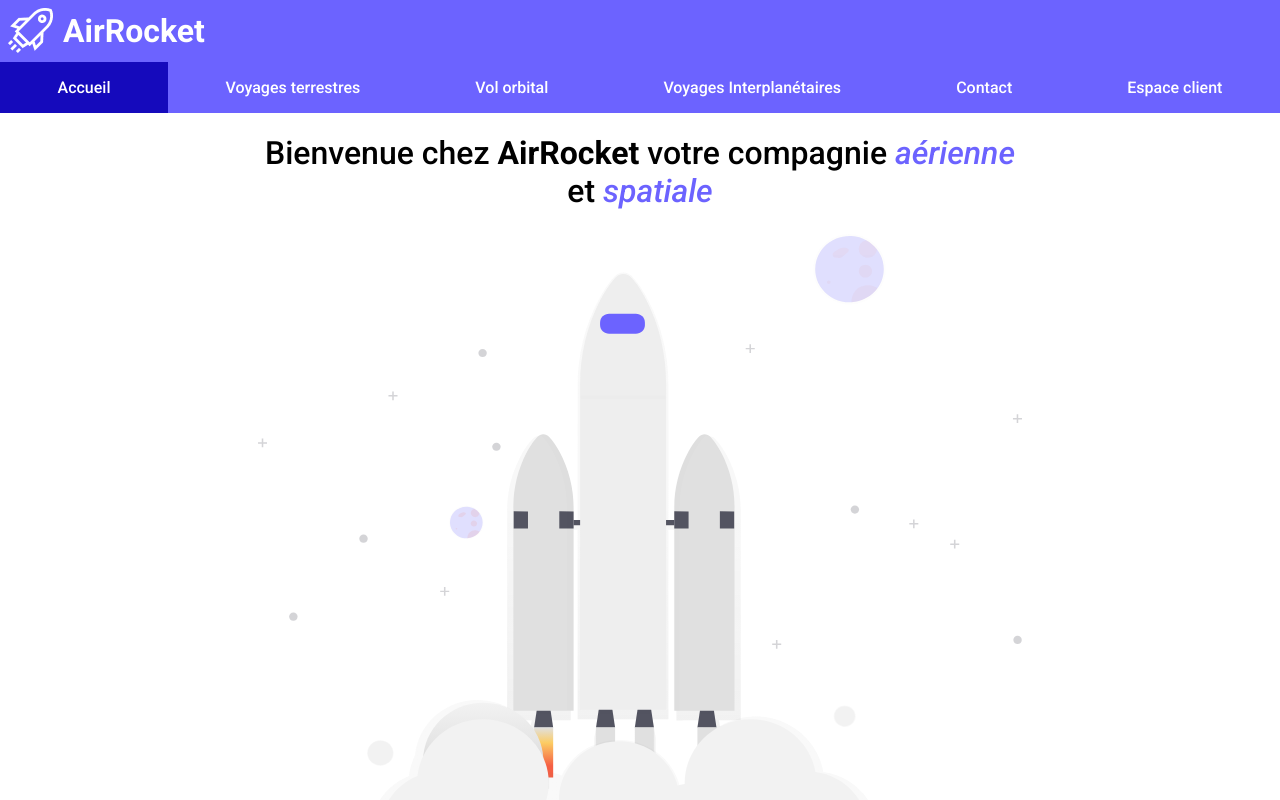
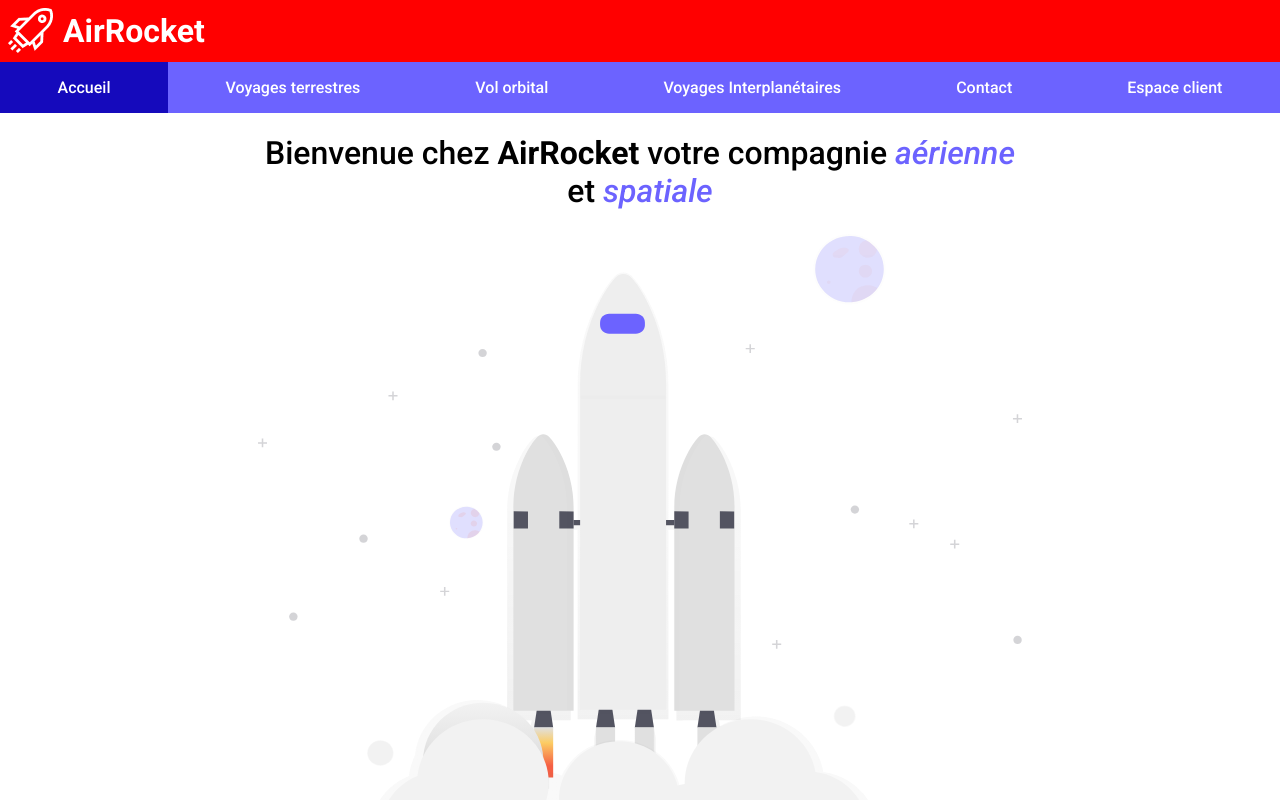
Before and after one commit to r0mainp/air-rocket, a plain HTML site: page index.html in a window 1280 px wide. Shown: the top 800 px of the page. Drawn offline with Linux system fonts and the light colour scheme.

Commit message:
change header background

```diff
--- a/style.css
+++ b/style.css
@@ -71,7 +71,7 @@ body{
 /* Style header et logo footer principal*/
 .banner{
 
-    background-color: #6C63FF;
+    background-color: red;
     color: white;
     padding-bottom: 1px;
 }
```
